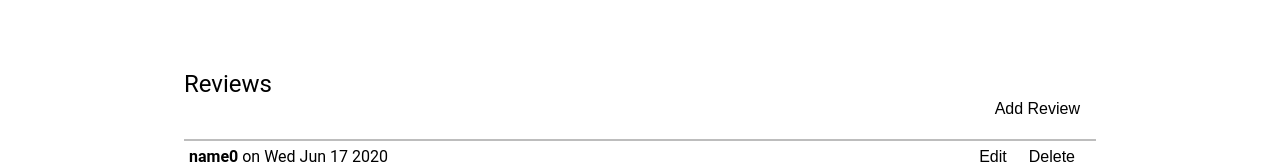
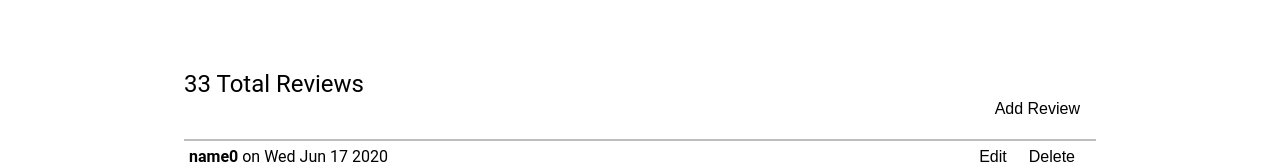
Before and after one commit to mxg895/next-story, a React (Create React App) app: page /1/1 in a window 1280 px wide. Shown: the part 524-688 px from the top of the page. Built offline with nearby package versions, Linux system fonts and the light colour scheme.

Commit message:
remove redux from media modal

```diff
--- a/src/components/ReviewList/index.tsx
+++ b/src/components/ReviewList/index.tsx
@@ -41,7 +41,7 @@ const ReviewList: React.FC<ReviewListProps> = (props: ReviewListProps) => {
     // TODO make pages instead or combine pages with infiniteScroll ... or allow sort / filtering
     return (
         <>
-            <Typography variant={'h3'}>Reviews</Typography>
+            <Typography variant={'h3'}>{reviews.length} Total Reviews</Typography>
             {addCommentEditorOpen ?
                 <>
                     <Typography variant={'h5'}><strong>{userName}</strong></Typography>
```
